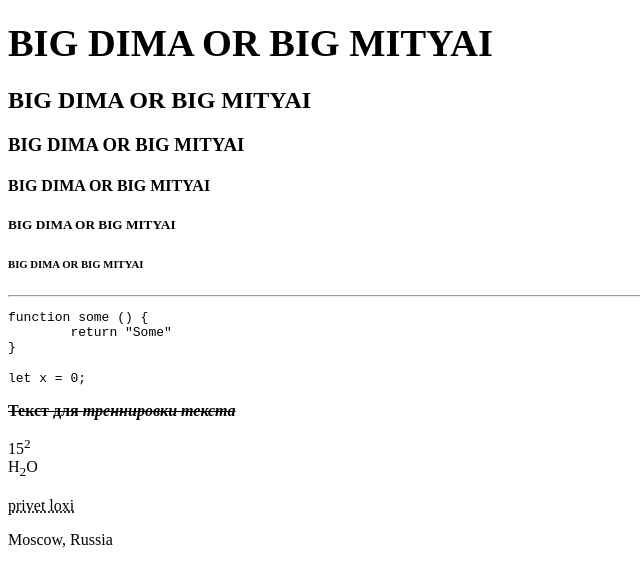
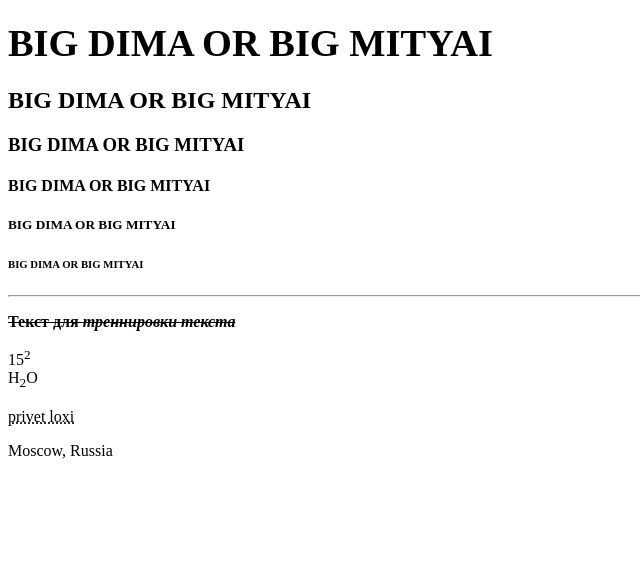
Before and after one commit to Em1n4kBlin4ik/firstProject, a plain HTML site: page index.html in a window 1280 px wide. Shown: the whole page, without its empty margins (0-640 px from the left). Drawn offline with Linux system fonts and the light colour scheme.

Commit message:
edit body

```diff
--- a/index.html
+++ b/index.html
@@ -9,7 +9,7 @@
     <meta name="description" content="Страница по автомобилям VAG">
     <title>VAG Household</title>
 </head>
-<function>
+<body>
     <h1><big>BIG DIMA OR BIG MITYAI</big></h1>
     <h2>BIG DIMA OR BIG MITYAI</h2>
     <h3>BIG DIMA OR BIG MITYAI</h3>
@@ -18,11 +18,6 @@
     <h6>BIG DIMA OR BIG MITYAI</h6>
     <hr>
 
-    <pre>function some () {
-        return "Some"
-}</pre>
-
-    <code>let x = 0;</code>
 
     <P><b><strike>Текст для <i>треннировки текста</i></b></strike></P>
 
```
